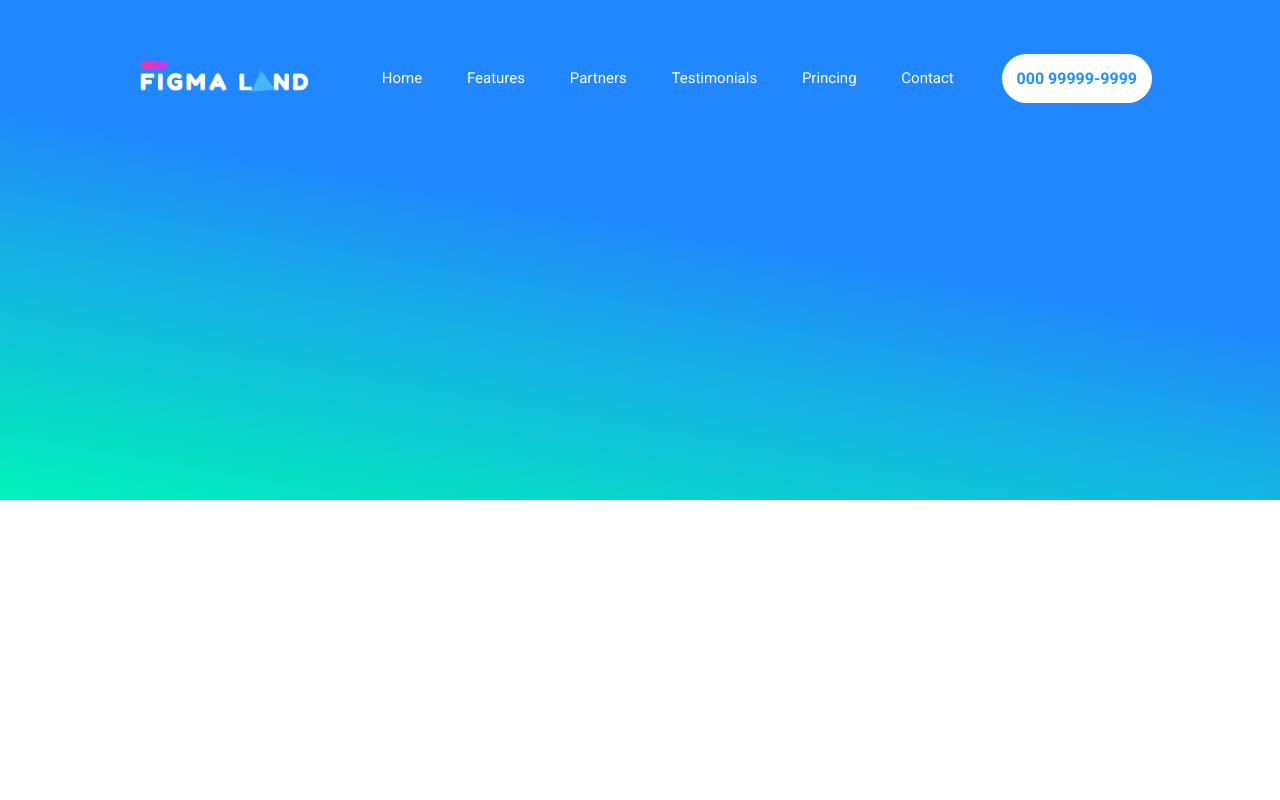
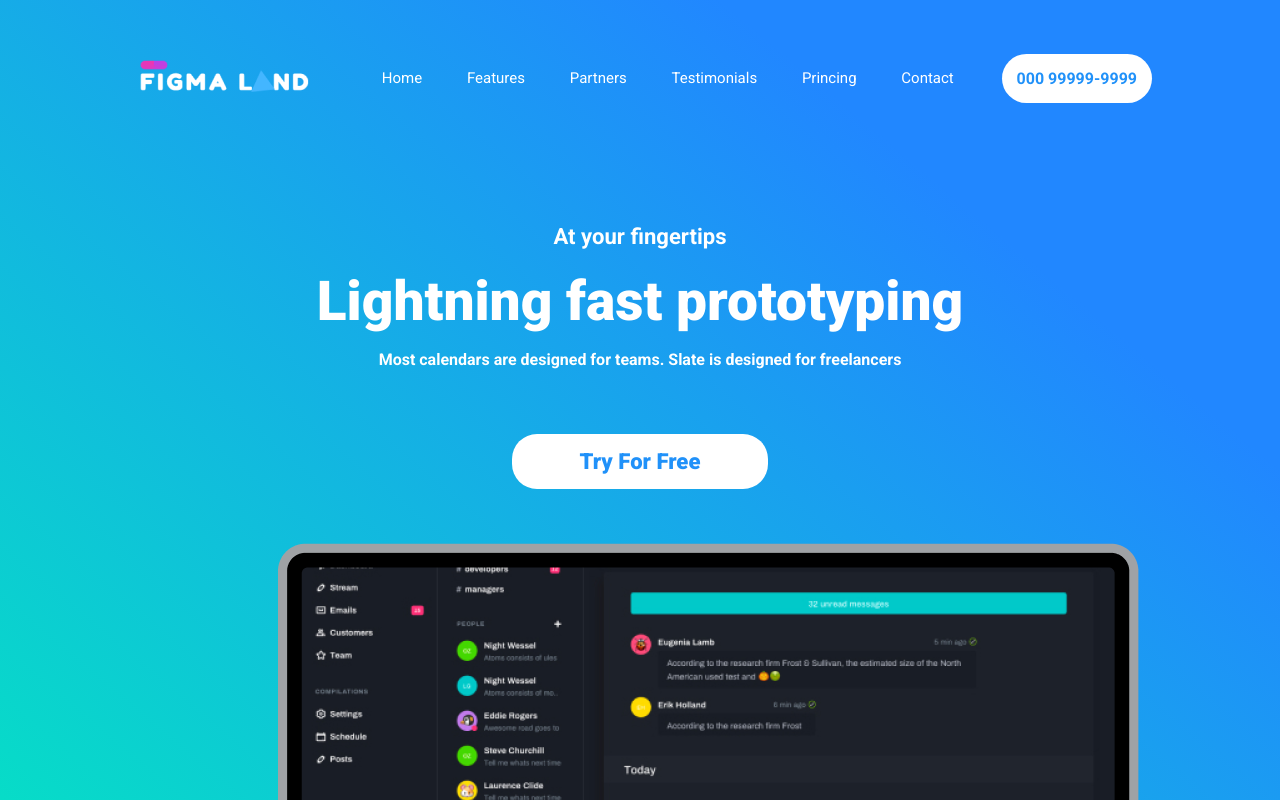
Before and after one commit to Marcelllombm/meusprojetos, a React (Create React App) app in the folder figma-land/: page / in a window 1280 px wide. Shown: the top 800 px of the page. Built offline with nearby package versions, Linux system fonts and the light colour scheme.

Commit message:
background com curve

```diff
--- a/figma-land/src/components/Header/index.jsx
+++ b/figma-land/src/components/Header/index.jsx
@@ -1,10 +1,12 @@
-import {Container} from './styles';
-import {HeaderNav} from '../HeaderNav';
+import { Container } from "./styles";
+import { HeaderNav } from "../HeaderNav";
+import { HeaderContainer } from "../HeaderContainer";
 
 export function Header() {
-  return (
-    <Container>
-      <HeaderNav/>
-    </Container>
-  )
+	return (
+		<Container>
+			<HeaderNav />
+			<HeaderContainer />
+		</Container>
+	);
 }
--- a/figma-land/src/components/Header/styles.js
+++ b/figma-land/src/components/Header/styles.js
@@ -1,7 +1,20 @@
 import styled from 'styled-components';
+import bgsvg from '../../assets/bg-curve.svg'
 
 export const Container = styled.section`
+  background: linear-gradient(39.97deg, #00F3B9 0.79%, #2187FF 79.29%);
+  max-height: 1473px;
   width: 100%;
-  height: 500px;
-  background-image: linear-gradient(-170deg, #2187FF 45%, #00F3B9 );
+  position: relative;
+  &:after{
+    content:"";
+    position: absolute;
+    z-index: 2;
+    bottom: 0;
+    width:100%;
+    height: 22rem;
+    background-image:url(${bgsvg});
+    background-size: 100%;
+    background-repeat: no-repeat;
+  }
 `;
--- /dev/null
+++ b/figma-land/src/components/HeaderContainer/index.jsx
@@ -0,0 +1,20 @@
+import { Container } from "./styles";
+
+export function HeaderContainer() {
+	return (
+		<Container>
+			<div className="content">
+				<h3>At your fingertips</h3>
+				<h1>Lightning fast prototyping</h1>
+				<p>
+					Most calendars are designed for teams. Slate is designed for
+					freelancers
+				</p>
+			</div>
+			<button>Try For Free</button>
+			<div className="imgNotebook">
+				<img src={require("../../assets/imgSistem-1.png").default} alt="" />
+			</div>
+		</Container>
+	);
+}
--- /dev/null
+++ b/figma-land/src/components/HeaderContainer/styles.js
@@ -0,0 +1,59 @@
+import styled from "styled-components";
+
+export const Container = styled.section`
+  align-items: center;
+  color:white;
+  display: flex;
+  flex-direction: column;
+  justify-content: center;
+  margin: 0 auto;
+  width: 80%;
+
+  .content{
+    display: flex;
+    flex-direction: column;
+    gap: 1rem;
+    margin-top: 4rem;
+    text-align: center;
+    h1{
+      font-size: 3.44rem;
+      font-weight: 900;
+      line-height: 65px;
+    }
+    h3{
+      font-size: 1.38rem;
+      font-weight: 700;
+      line-height: 33px;
+    }
+    p{
+      font-size: 1rem;
+      font-weight: 700;
+      line-height: 20px;
+    }
+  }
+
+  button{
+    background:white;
+    border:none;
+    border-radius: 25px;
+    color:var(--blue);
+    font-size: 1.38rem;
+    font-weight: 900;
+    margin-top: 4rem;
+    width: 256px;
+    height: 65ṕx;
+    padding: 15px;
+
+    &:hover{
+      filter: opacity(70%);
+      transform: translateX(0.2rem) translateY(-0.7rem);
+      box-shadow: rgba(0, 0, 0, 0.35) 0px 5px 15px;
+    }
+  }
+  .imgNotebook{
+    width: 100%;
+    text-align: center;
+    position: relative;
+    z-index:5;
+  }
+`;
--- a/figma-land/src/components/HeaderNav/styles.js
+++ b/figma-land/src/components/HeaderNav/styles.js
@@ -1,39 +1,40 @@
 import styled from 'styled-components';
 
 export const Container = styled.nav`
+  align-items: center;
+  display:flex;
+  height: 156px;
+  justify-content: space-between;
+  margin: 0 auto;
   width:80%;
-  height: 156px;
-  margin: 0 auto;
-  display:flex;
-  justify-content: space-between;
-  align-items: center;
+  z-index: 4;
 
   ul{
+    display: flex;
     list-style-type: none;
-    display: flex;
     li{
       padding: 0 1.2rem;
       a{
+        color:white;
+        font-size: 0.9375rem;
+        padding: 0.2rem;
         text-decoration: none;
-        color:white;
         transition: 0.3s ease-in-out;
-        padding: 0.2rem;
-        font-size: 0.9375rem;
         &:hover {
+          border-bottom: 0.25rem solid #023e8a;
           color: #023e8a;
           font-weight: 400;
-          border-bottom: 0.25rem solid #023e8a;
         }
       }
     }
   }
 
   .phone{
+    background-color:white;
     border-radius: 25px;
+    color:var(--blue);
     font-weight: 700;
     padding: 15px;
-    background-color:white;
-    color:var(--blue);
   }
 
 `;
```
Also changed, not shown: figma-land/src/components/HeaderNav/index.jsx (+20 -8 lines), figma-land/src/assets/bg-curve.svg (added), figma-land/src/assets/imgSistem-1.png (added).
